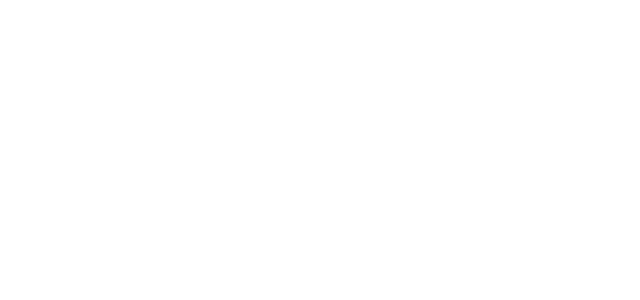
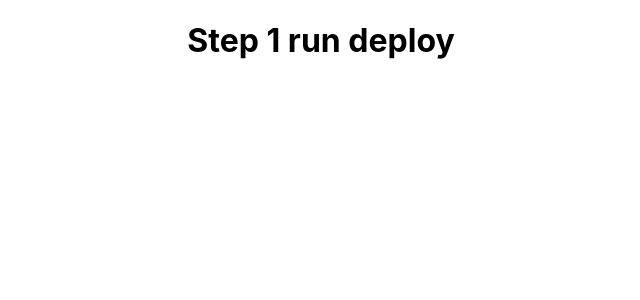
Before and after one commit to amanjatx/netyforms-repo, a React (Create React App) app: page / in a window 1280 px wide. Shown: the top 300 px of the page, without its empty margins (319-959 px from the left). Built offline with nearby package versions, Linux system fonts and the light colour scheme.

Commit message:
commit try

```diff
--- a/src/App.js
+++ b/src/App.js
@@ -1,10 +1,9 @@
-import logo from './logo.svg';
 import './App.css';
 
 function App() {
   return (
     <div className="App">
-
+      <h1>Step 1 run deploy </h1>
     </div>
   );
 }
```
